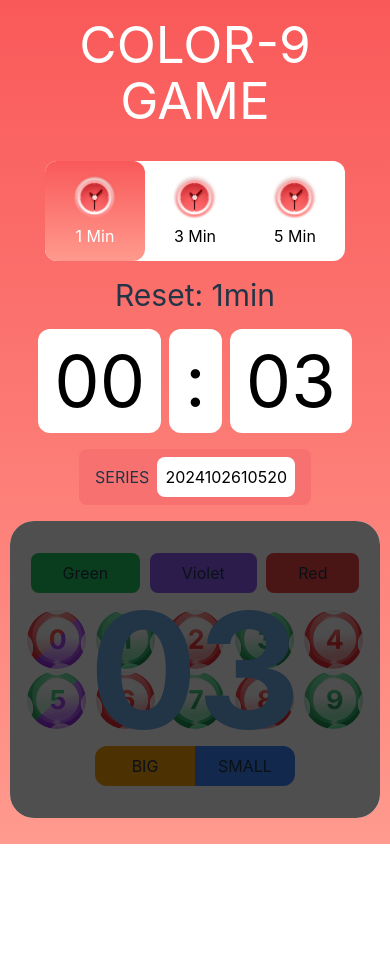
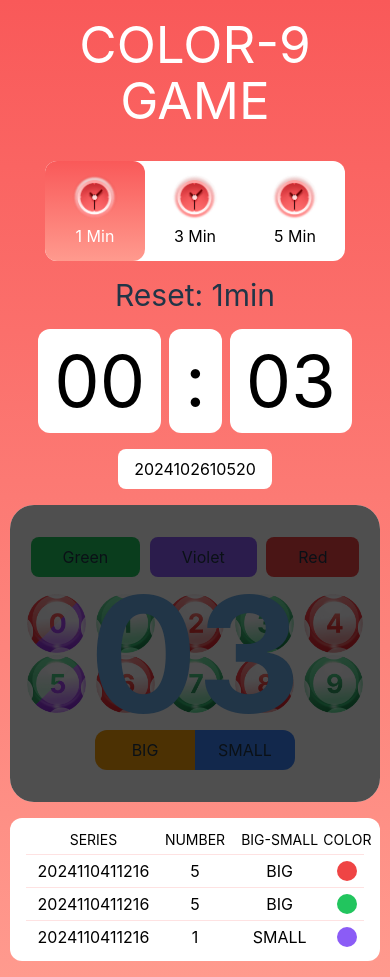
Before and after one commit to abhay8696/color-nine, a React (Vite) app in the folder frontend/: page / in a window 390 px wide. Before the commit the page ends 844 px from the top, so only its background shows below. Built offline with nearby package versions, Linux system fonts and the light colour scheme.

Commit message:
created EntryComp to display series and generated number/big-small/color

```diff
--- a/frontend/src/App.jsx
+++ b/frontend/src/App.jsx
@@ -12,7 +12,7 @@ function App() {
     //functions
     const changeWindow = (num) => setCurrentWindow(num);
     return (
-        <div className="h-[100vh] w-[100vw] relative">
+        <div className="w-[100vw] relative">
             {/* <div className="rounded-b-[2.5rem] absolute top-0 left-0 right-0 bottom-[40vh] sm:bottom-[50vh] bg-primary-gradient -z-1"></div> */}
             <h1 className="text-center py-4 mb-4 text-white">COLOR-9 GAME</h1>
             <div className="flex items-center justify-center">
--- /dev/null
+++ b/frontend/src/components/EntryComp/EntryComp.jsx
@@ -0,0 +1,26 @@
+import React from "react";
+
+const EntryComp = (props) => {
+    const { series, num, bigSmall, color, customClass, tableHead } = props;
+
+    return (
+        <div
+            className={`${customClass} py-1 flex items-center text-center uppercase`}
+        >
+            <span className="w-[40%]">{series}</span>
+            <span className="w-[20%]">{num}</span>
+            <span className="w-[30%]">{bigSmall}</span>
+            <span className="w-[10%] flex items-center justify-center">
+                {tableHead ? (
+                    color
+                ) : (
+                    <span
+                        className={`bg-${color}-500 w-5 h-5 rounded-full block`}
+                    ></span>
+                )}
+            </span>
+        </div>
+    );
+};
+
+export default EntryComp;
--- a/frontend/src/components/GameBody/GameBody.jsx
+++ b/frontend/src/components/GameBody/GameBody.jsx
@@ -16,12 +16,20 @@ import coin_7 from "../../assets/coin7.png";
 import coin_8 from "../../assets/coin8.png";
 import coin_9 from "../../assets/coin9.png";
 import NoClickLayer from "../NoClickLayer/NoClickLayer";
+import EntryComp from "../EntryComp/EntryComp";
 
 const GameBody = (props) => {
     const { currentWindow, resetTime } = props; //currentWindow = 1/3/5
 
     const [clock, setClock] = useState(getCountDown(resetTime));
     const [series, setSeries] = useState(getSeries(resetTime));
+    const [newEntry, setNewEntry] = useState({
+        series: "",
+        color: "",
+        bigSmall: "",
+        num: "",
+        resetTime,
+    });
 
     //variables
     const hideorShow = useRef("hidden");
@@ -114,6 +122,37 @@ const GameBody = (props) => {
                     </span>
                 </div>
             </div>
+            <div className="text-black rounded-xl px-4 py-2 mx-auto max-w-[500px] bg-white w-[95vw] mb-4">
+                <EntryComp
+                    series={"series"}
+                    num={"number"}
+                    color={"color"}
+                    bigSmall={"big-small"}
+                    tableHead={true}
+                    customClass="text-sm md:text-md"
+                />
+                <div className="border-b border-red-100"></div>
+                <EntryComp
+                    series={2024110411216}
+                    num={5}
+                    color={"red"}
+                    bigSmall={"big"}
+                />
+                <div className="border-b border-red-100"></div>
+                <EntryComp
+                    series={2024110411216}
+                    num={5}
+                    color={"green"}
+                    bigSmall={"big"}
+                />
+                <div className="border-b border-red-100"></div>
+                <EntryComp
+                    series={2024110411216}
+                    num={1}
+                    color={"violet"}
+                    bigSmall={"small"}
+                />
+            </div>
         </div>
     );
 };
--- a/frontend/src/components/Series/Series.jsx
+++ b/frontend/src/components/Series/Series.jsx
@@ -2,12 +2,12 @@ import React from "react";
 
 const Series = ({ series }) => {
     return (
-        <h6 className="text-h6 flex items-center justify-center uppercase bg-red-400 px-4 py-2 rounded-lg gap-2">
-            <span>Series</span>{" "}
-            <span className="bg-white text-black p-2 inline rounded-lg">
-                {series}
-            </span>
-        </h6>
+        //<h6 className="text-h6 flex items-center justify-center uppercase bg-red-400 px-4 py-2 rounded-lg gap-2">
+        //  <span>Series</span>{" "}
+        <span className="bg-white text-black px-4 py-2 inline rounded-lg">
+            {series}
+        </span>
+        //</h6>
     );
 };
 
--- a/frontend/src/output.css
+++ b/frontend/src/output.css
@@ -562,6 +562,10 @@ video {
   position: relative;
 }
 
+.bottom-0 {
+  bottom: 0px;
+}
+
 .bottom-\[40vh\] {
   bottom: 40vh;
 }
@@ -576,10 +580,6 @@ video {
 
 .top-0 {
   top: 0px;
-}
-
-.bottom-0 {
-  bottom: 0px;
 }
 
 .-z-1 {
@@ -615,8 +615,16 @@ video {
   aspect-ratio: 1 / 1;
 }
 
-.h-\[100vh\] {
-  height: 100vh;
+.h-5 {
+  height: 1.25rem;
+}
+
+.h-\[100px\] {
+  height: 100px;
+}
+
+.w-5 {
+  width: 1.25rem;
 }
 
 .w-\[100\%\] {
@@ -631,16 +639,32 @@ video {
   width: 100vw;
 }
 
-.w-\[150px\] {
-  width: 150px;
+.w-\[20\%\] {
+  width: 20%;
 }
 
-.w-\[90\%\] {
-  width: 90%;
+.w-\[40\%\] {
+  width: 40%;
 }
 
 .w-\[95\%\] {
   width: 95%;
+}
+
+.w-\[95vw\] {
+  width: 95vw;
+}
+
+.w-\[10\%\] {
+  width: 10%;
+}
+
+.w-\[25\%\] {
+  width: 25%;
+}
+
+.w-\[30\%\] {
+  width: 30%;
 }
 
 .max-w-\[18\%\] {
@@ -691,6 +715,14 @@ video {
   gap: 1rem;
 }
 
+.rounded-3xl {
+  border-radius: 1.5rem;
+}
+
+.rounded-full {
+  border-radius: 9999px;
+}
+
 .rounded-lg {
   border-radius: 0.5rem;
 }
@@ -699,23 +731,9 @@ video {
   border-radius: 0.75rem;
 }
 
-.rounded-3xl {
-  border-radius: 1.5rem;
-}
-
 .rounded-b-\[2\.5rem\] {
   border-bottom-right-radius: 2.5rem;
   border-bottom-left-radius: 2.5rem;
-}
-
-.rounded-l-3xl {
-  border-top-left-radius: 1.5rem;
-  border-bottom-left-radius: 1.5rem;
-}
-
-.rounded-r-3xl {
-  border-top-right-radius: 1.5rem;
-  border-bottom-right-radius: 1.5rem;
 }
 
 .rounded-l-xl {
@@ -726,6 +744,19 @@ video {
 .rounded-r-xl {
   border-top-right-radius: 0.75rem;
   border-bottom-right-radius: 0.75rem;
+}
+
+.border-b {
+  border-bottom-width: 1px;
+}
+
+.border-red-100 {
+  --tw-border-opacity: 1;
+  border-color: rgb(254 226 226 / var(--tw-border-opacity));
+}
+
+.bg-\[\#000000b0\] {
+  background-color: #000000b0;
 }
 
 .bg-amber-500 {
@@ -767,29 +798,12 @@ video {
   background-color: rgb(255 255 255 / var(--tw-bg-opacity));
 }
 
-.bg-black {
-  --tw-bg-opacity: 1;
-  background-color: rgb(0 0 0 / var(--tw-bg-opacity));
-}
-
-.bg-\[\#000000b0\] {
-  background-color: #000000b0;
-}
-
 .bg-primary-gradient {
   background-image: linear-gradient(180deg, #f95959 0%, #ff9a8e 100%);
 }
 
-.p-2 {
-  padding: 0.5rem;
-}
-
 .p-4 {
   padding: 1rem;
-}
-
-.p-8 {
-  padding: 2rem;
 }
 
 .px-4 {
@@ -800,6 +814,11 @@ video {
 .px-8 {
   padding-left: 2rem;
   padding-right: 2rem;
+}
+
+.py-1 {
+  padding-top: 0.25rem;
+  padding-bottom: 0.25rem;
 }
 
 .py-2 {
@@ -817,6 +836,10 @@ video {
   padding-bottom: 2rem;
 }
 
+.text-left {
+  text-align: left;
+}
+
 .text-center {
   text-align: center;
 }
@@ -824,6 +847,10 @@ video {
 .text-7xl {
   font-size: 4.5rem;
   line-height: 1;
+}
+
+.text-\[10rem\] {
+  font-size: 10rem;
 }
 
 .text-h3 {
@@ -836,17 +863,14 @@ video {
   line-height: 1.5rem;
 }
 
-.text-3xl {
-  font-size: 1.875rem;
-  line-height: 2.25rem;
+.text-xs {
+  font-size: 0.75rem;
+  line-height: 1rem;
 }
 
-.text-\[5rem\] {
-  font-size: 5rem;
-}
-
-.text-\[10rem\] {
-  font-size: 10rem;
+.text-sm {
+  font-size: 0.875rem;
+  line-height: 1.25rem;
 }
 
 .font-bold {
```
